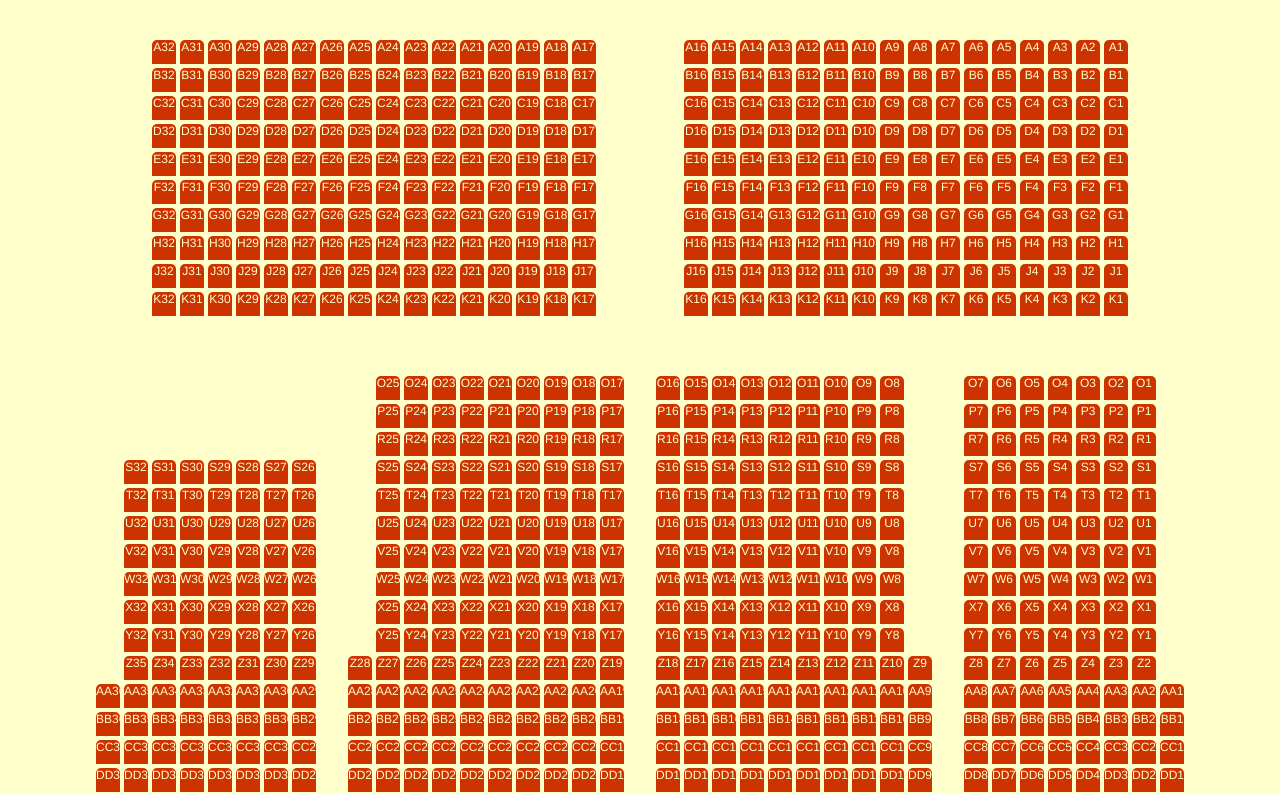
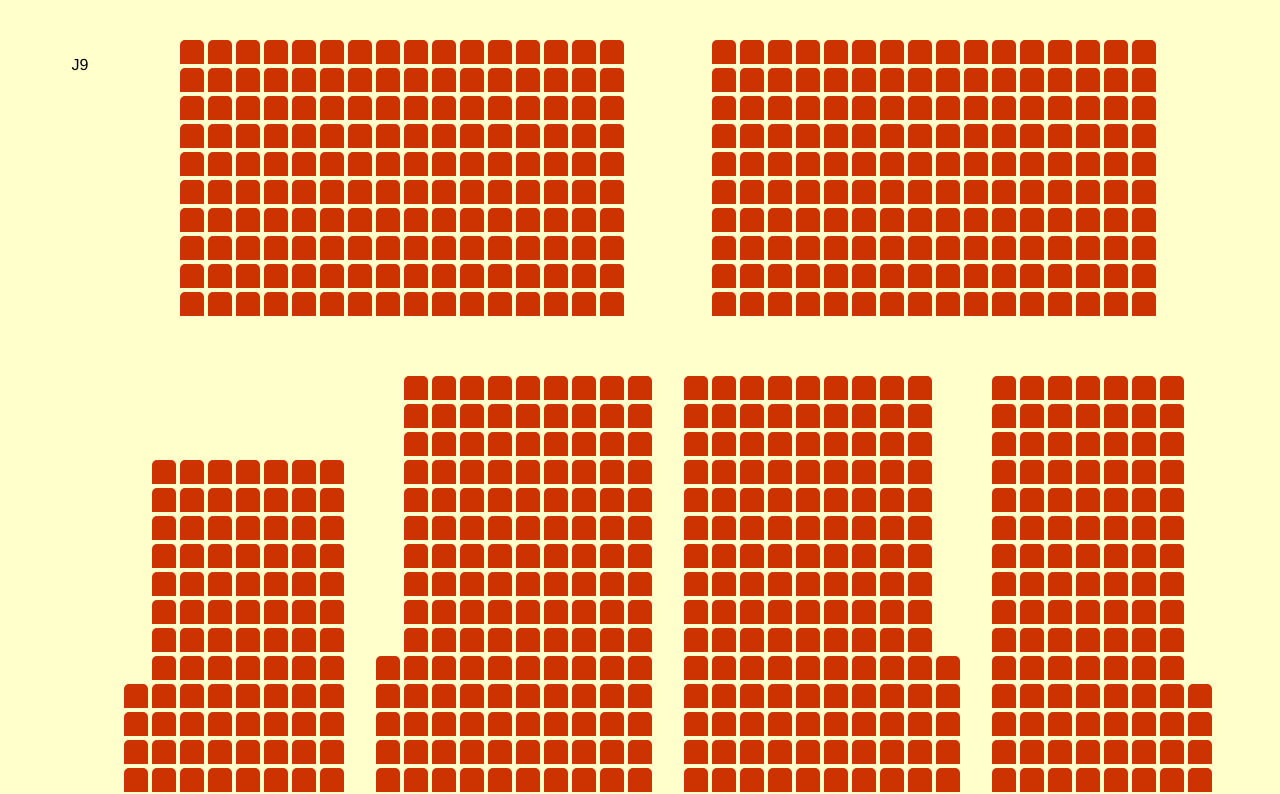
Before and after one commit to KateHoward10/steward-simulator, a Vue app: page / in a window 1280 px wide. Shown: the top 794 px of the page. Built offline with nearby package versions, Linux system fonts and the light colour scheme.

Commit message:
Click on seats to guess

```diff
--- a/src/App.vue
+++ b/src/App.vue
@@ -1,6 +1,7 @@
 <template>
+  <p>{{ currentNumber }}</p>
   <div v-for="(square, index) in squares" :key="index">
-    <Seat v-if="square" :seat="square"></Seat>
+    <Seat v-if="square" :seat="square" :onClick="() => guessSeat(square)"></Seat>
   </div>
 </template>
 
@@ -44,7 +45,23 @@ export default {
         0,0,"HH35","HH34","HH33","HH32","HH31","HH30","HH29",0,"HH28","HH27","HH26","HH25","HH24","HH23","HH22","HH21","HH20","HH19",0,"HH18","HH17","HH16","HH15","HH14","HH13","HH12","HH11","HH10","HH9",0,"HH8","HH7","HH6","HH5","HH4","HH3","HH2",0,0,
         0,0,"JJ35","JJ34","JJ33","JJ32","JJ31","JJ30","JJ29",0,"JJ28","JJ27","JJ26","JJ25","JJ24","JJ23","JJ22","JJ21","JJ20","JJ19",0,"JJ18","JJ17","JJ16","JJ15","JJ14","JJ13","JJ12","JJ11","JJ10","JJ9",0,"JJ8","JJ7","JJ6","JJ5","JJ4","JJ3","JJ2",0,0,
         0,0,"KK33","KK32","KK31","KK30","KK29","KK28","KK27",0,0,"KK26","KK25","KK24","KK23","KK22","KK21","KK20","KK19","KK18",0,"KK17","KK16","KK15","KK14","KK13","KK12","KK11","KK10","KK9",0,0,"KK8","KK7","KK6","KK5","KK4","KK3","KK2",0,0,
-      ]
+      ],
+      currentNumber: null
+    }
+  },
+  mounted() {
+    this.currentNumber = this.getCurrentNumber();
+  },
+  methods: {
+    guessSeat(number) {
+      if (number === this.currentNumber) {
+        alert("Correct!");
+        this.currentNumber = this.getCurrentNumber();
+      }
+    },
+    getCurrentNumber() {
+      const seats = this.squares.filter(s => s);
+      return seats[Math.random() * seats.length | 0];
     }
   },
   components: {
--- a/src/components/Seat.vue
+++ b/src/components/Seat.vue
@@ -1,13 +1,12 @@
 <template>
-  <div class="seat">
-    {{ seat }}
+  <div class="seat" @click="onClick">
   </div>
 </template>
 
 <script>
 export default {
   name: 'Seat',
-  props: { seat: String }
+  props: { onClick: Function }
 }
 </script>
 
```
